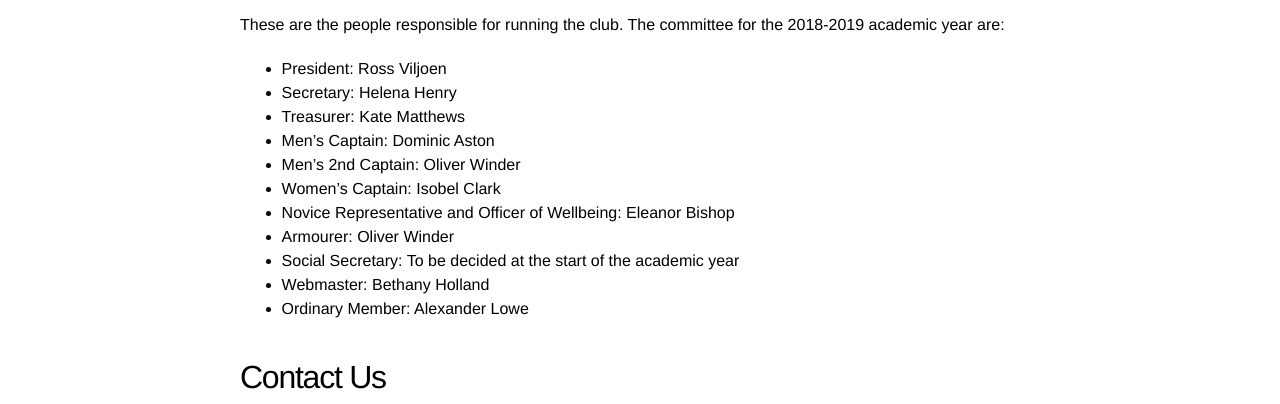
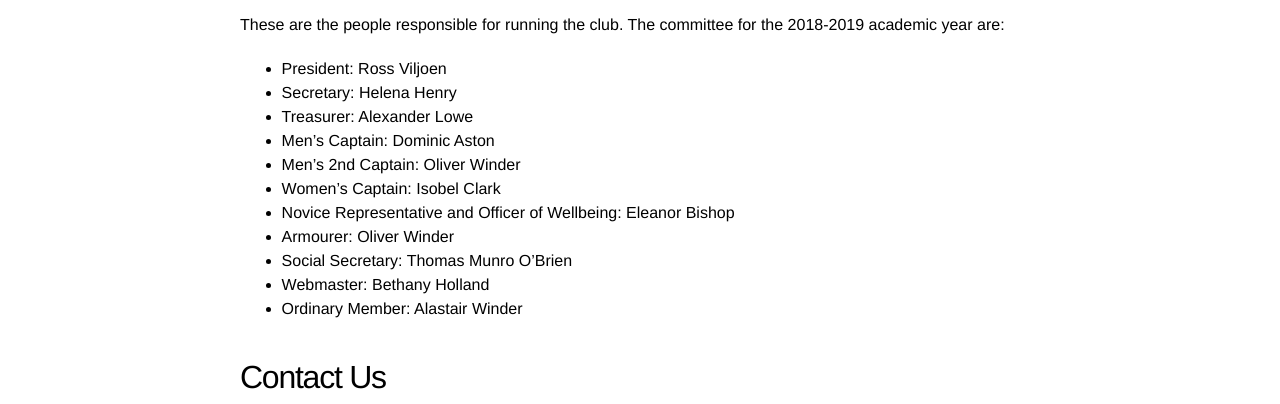
Before and after one commit to sotonfencing/sotonfencing.github.io, a Jekyll site: the page built from about.md, in a window 1280 px wide. Shown: the part 1079-1483 px from the top of the page. Built offline with Jekyll 4.4.1, drawn with Linux system fonts in a browser that asks for light colours.

Commit message:
Committee Update
Committee Update for Website

```diff
--- a/about.md
+++ b/about.md
@@ -39,15 +39,15 @@ These are the people responsible for running the club. The committee for the 201
 
 * President: Ross Viljoen
 * Secretary: Helena Henry
-* Treasurer: Kate Matthews
+* Treasurer: Alexander Lowe
 * Men's Captain: Dominic Aston
 * Men's 2nd Captain: Oliver Winder
 * Women's Captain: Isobel Clark
 * Novice Representative and Officer of Wellbeing: Eleanor Bishop
 * Armourer: Oliver Winder
-* Social Secretary: To be decided at the start of the academic year
+* Social Secretary: Thomas Munro O'Brien
 * Webmaster: Bethany Holland
-* Ordinary Member: Alexander Lowe
+* Ordinary Member: Alastair Winder
 
 Contact Us
 ----------
```
